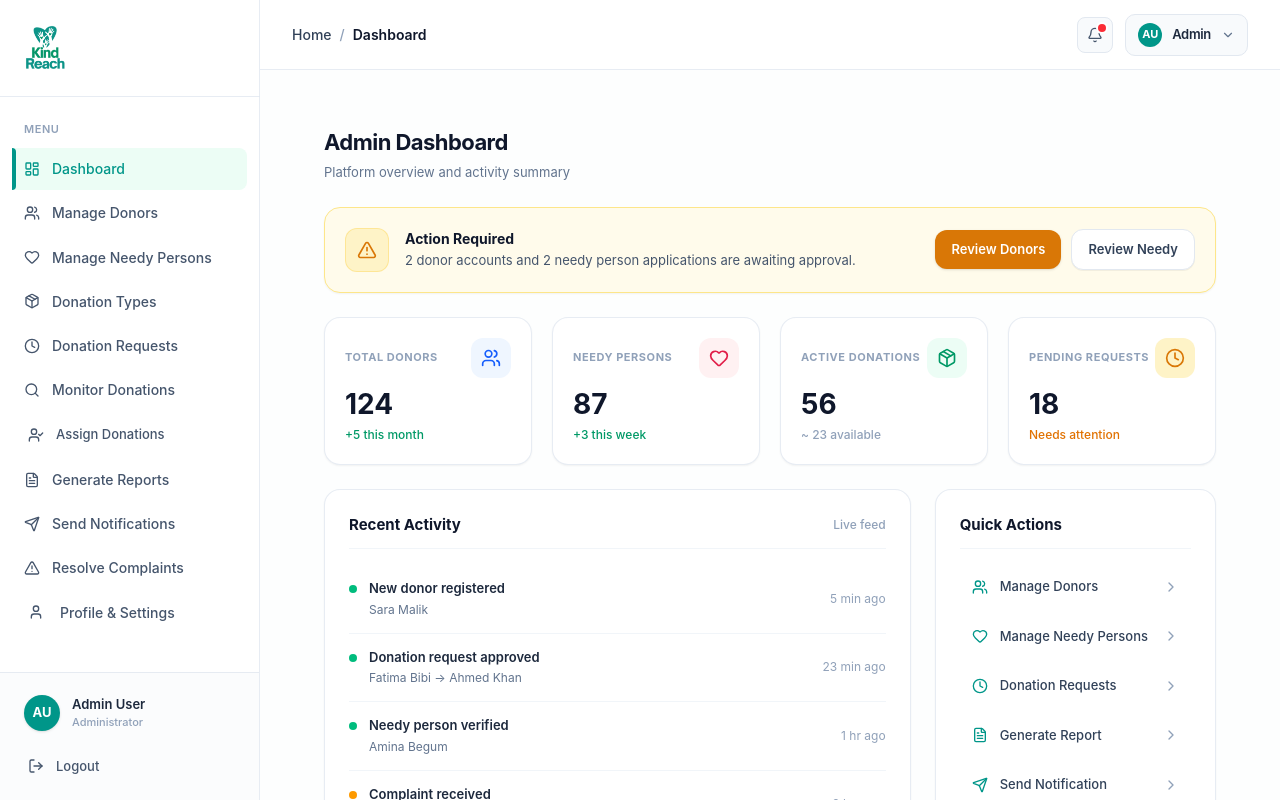
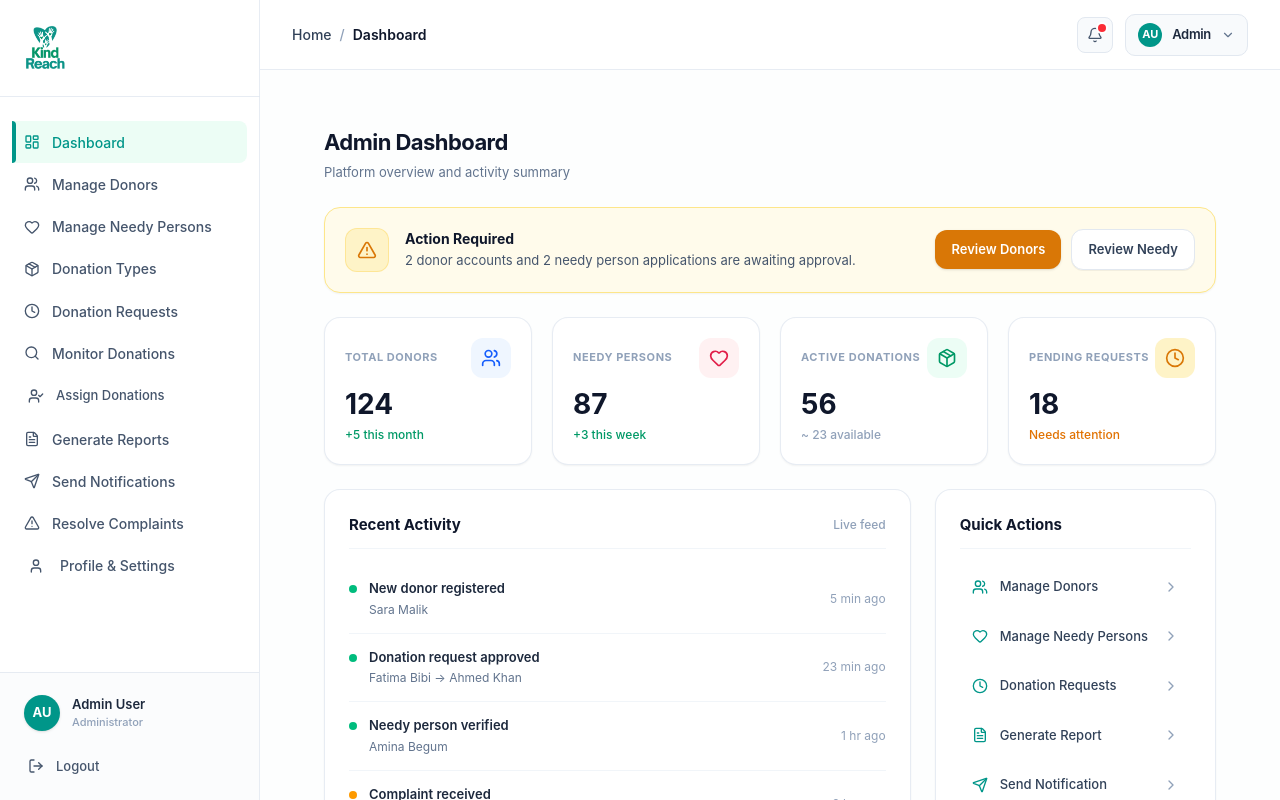
Before and after one commit to kashif-portfolio/kindreach-web, a React (Vite) app: page /admin in a window 1280 px wide. Built offline with nearby package versions, Linux system fonts and the light colour scheme.

Commit message:
reduce gap between menu links to remove scrolling

```diff
--- a/src/layouts/DashboardLayout.jsx
+++ b/src/layouts/DashboardLayout.jsx
@@ -68,18 +68,17 @@ export default function DashboardLayout() {
     };
 
     return (
-        <div className="flex w-full h-screen bg-white overflow-hidden">
+        <div className="flex w-full h-screen bg-white overflow-hidden ">
 
             {/* Sidebar */}
-            <aside className="w-65 h-full bg-white border-r border-slate-200/80 flex flex-col shrink-0">
+            <aside className="w-65 h-full bg-white border-r border-slate-200/80 flex flex-col shrink-0  ">
 
                 {/* Logo Section */}
                 <div className="w-65 px-6 py-6 border-b border-slate-200/80 flex items-center gap-3">
                     <img src={logoGreen} alt="Kind Reach Logo" className="w-auto h-12 object-contain" />
                 </div>
 
-                <div className="flex-1 px-3 py-6 flex flex-col gap-0.5 overflow-y-auto">
-                    <p className="px-3 text-[11px] font-semibold tracking-wider text-slate-400 uppercase mb-2">Menu</p>
+                <div className="flex-1 px-3 py-6 flex flex-col  overflow-y-auto">
 
                     {/* --- DONOR LINKS --- */}
                     {isDonor && (
```
Also changed, not shown: src/index.css (line endings or trailing spaces).
